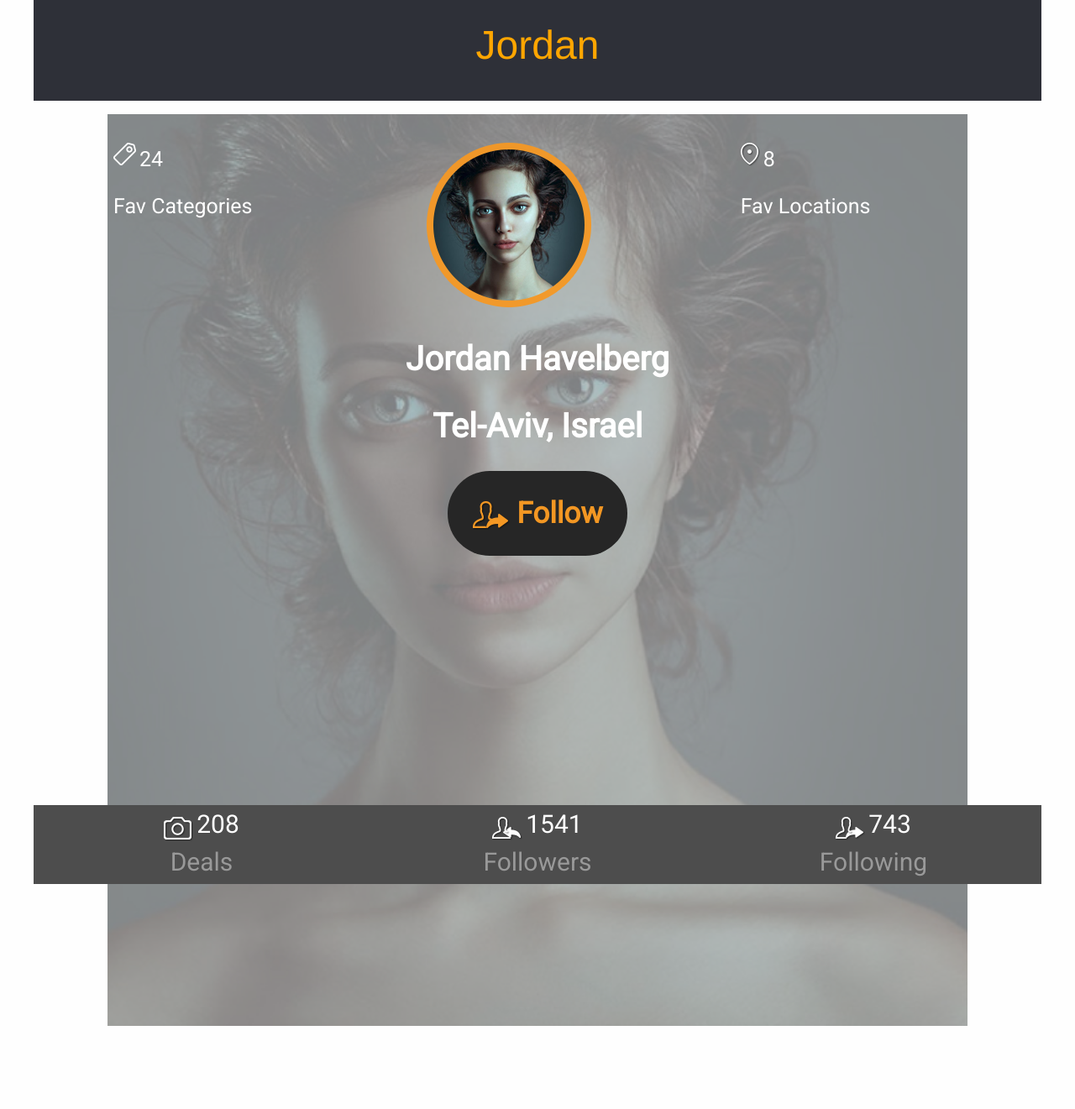
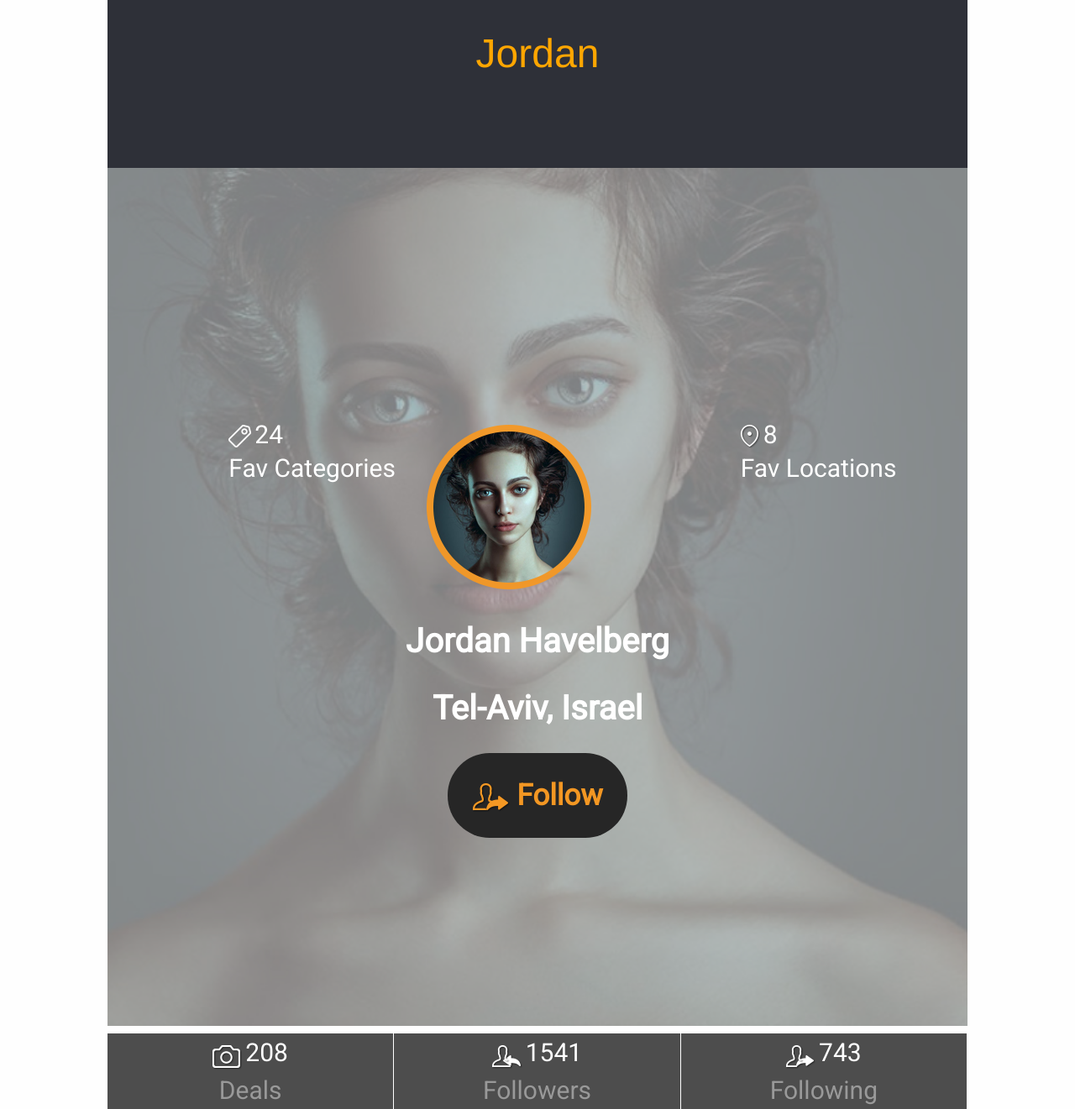
Before and after one commit to johnngugi/e3, a plain HTML site: page index.html in a window 1280 px wide. Shown: the whole page at 84% size. Before the commit the page ends 1222 px from the top, so only its background shows below. Drawn offline with Linux system fonts and the light colour scheme.

Commit message:
Chnage rules for styling

```diff
--- a/css/main.css
+++ b/css/main.css
@@ -1,12 +1,12 @@
 .full-width {
-  max-width: 100% !important;
+  max-width: 900px !important;
 }
 .row {
   font-family: 'Roboto', sans-serif;
 }
 .row p {
   color: white;
-  font-size: 25px;
+  font-size: 30px;
 }
 
 /*
@@ -17,12 +17,13 @@
 
 .title {
   background: #2e3038;
-  height: 120px;
+  height: 25%;
+  width: 80%;
 }
 .title h1 {
   color: #ffa600;
   text-align: center;
-  padding: 20px 0;
+  padding-top: 30px;
 }
 
 /*
@@ -31,8 +32,20 @@
   ============================================
 */
 
+.left-text {
+  padding-left: 40%;
+}
+.left-text > p {
+  line-height: 0.8em;
+}
+.right-text {
+  padding-right: 40%;
+}
+.right-text > p {
+  line-height: 0.8em;
+}
 #main {
-  margin: 0 auto;
+  padding-top: 20%;
   padding-left: 80px;
 }
 .middle {
@@ -67,6 +80,9 @@
   text-align: center;
   padding: 30px 30px;
 }
+.name {
+  font-size: 40px;
+}
 
 /*
   ============================================
@@ -74,16 +90,18 @@
   ============================================
 */
 
+.last {
+  padding-top: 20%;
+  width: 80%;
+}
+.last > div {
+  border-right: 1px solid white;
+}
 .bottom {
   background: #4d4d4d;
-  height: 94px;
-  margin-top: 320px;
+  height: 20%;
   text-align: center;
   vertical-align: bottom;
-}
-.bottom-middle {
-  border-left: 2px solid grey;
-  border-right: 2px solid grey;
 }
 .bottom span {
   color: white;
```
